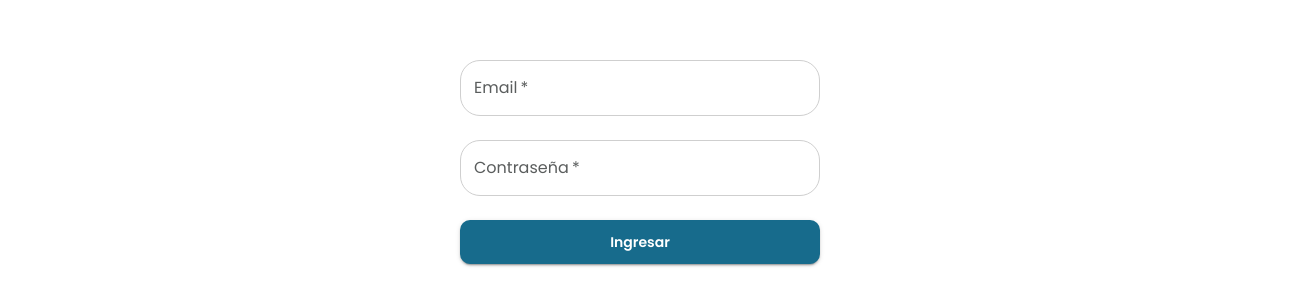
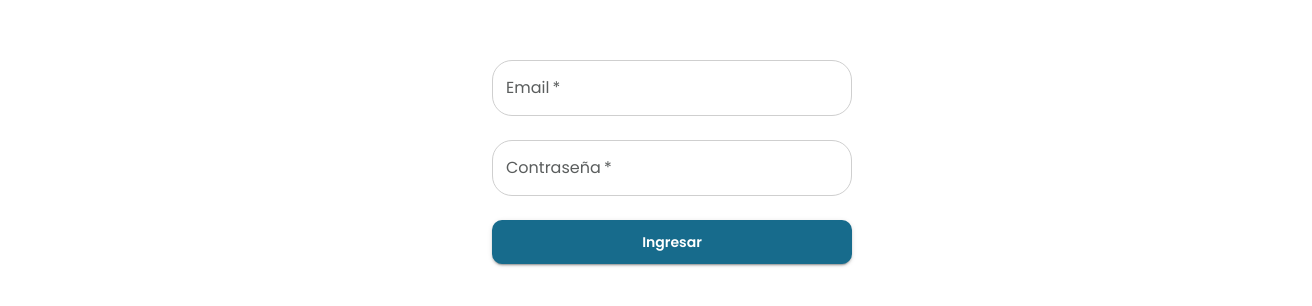
Before and after one commit to AnaGarofalo/proyecto-final, a React (Vite) app in the folder front/: page / in a window 1280 px wide. Shown: the part 246-552 px from the top of the page, 1312 px wide, since content can reach past the window. Built offline with nearby package versions, Linux system fonts and the light colour scheme.

Commit message:
Arreglar layout login

```diff
--- a/front/src/screen/Login.tsx
+++ b/front/src/screen/Login.tsx
@@ -9,6 +9,7 @@ import AppUserService from '../service/AppUserService'
 import { ToastUtil } from '../utils/ToastUtils'
 import { useNavigate } from 'react-router-dom'
 import { NavigationRoute } from '../utils/NavigationUtils'
+import { Box } from '@mui/material'
 
 const Login: React.FC = () => {
   const navigate = useNavigate();
@@ -31,6 +32,7 @@ const Login: React.FC = () => {
   }
 
   return (
+    <Box sx={{ width: "100vw" }}>
       <form onSubmit={handleSubmit(login)} style={{ maxWidth: 400, margin: 'auto', padding: 20 }}>
         <BaseInput
           label="Email"
@@ -56,6 +58,7 @@ const Login: React.FC = () => {
           {isSubmitting ? 'Ingresando...' : 'Ingresar'}
         </BaseButton>
       </form>
+    </Box>
   )
 }
 
```
Lines whose indentation alone changed are shown as unchanged.
